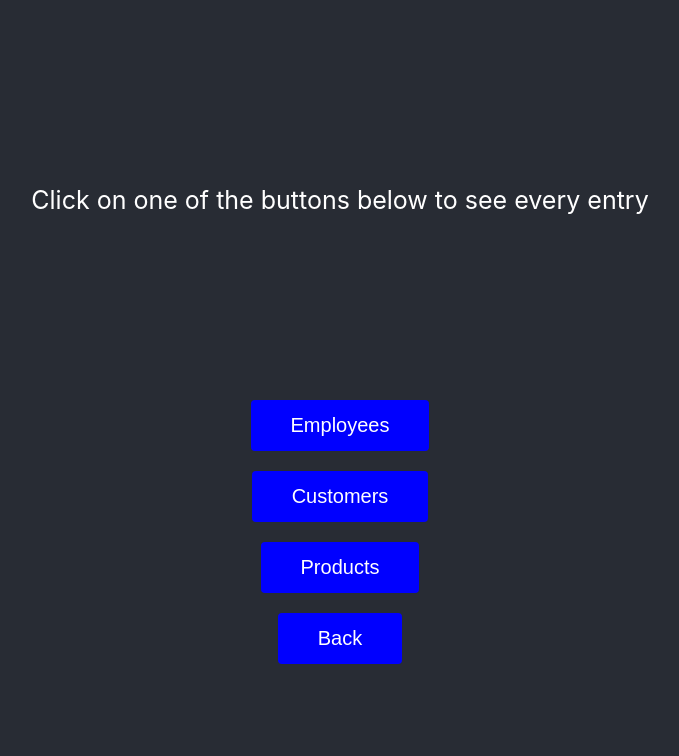
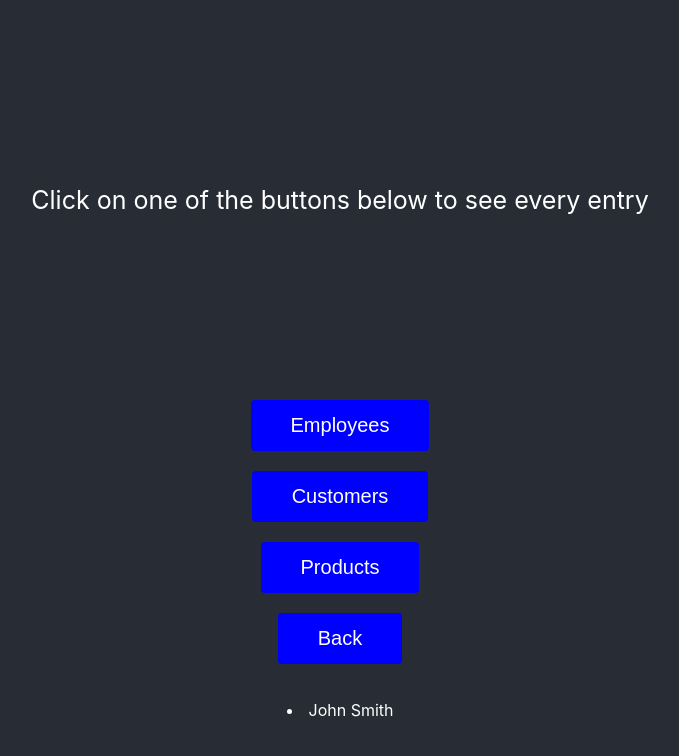
Before and after one commit to TylerTeifke/MongoDB-Grocery-Store-Front-End, a React (Create React App) app: page /SearchAll in a window 1280 px wide. Both pictures are taken after a click on the button "Employees". Shown: the top 756 px of the page, without its empty margins (300-979 px from the left). Built offline with nearby package versions, Linux system fonts and the light colour scheme; no server answers; the HTML template or start-up script is replaced by a standard one.

Commit message:
Got the find method to work with multiple customers.

```diff
--- a/src/pages/search_menus/Search_All.js
+++ b/src/pages/search_menus/Search_All.js
@@ -9,15 +9,12 @@ const SearchAll = () => {
     let navigate = useNavigate();
 
     //Will be used to track the text the user wants displayed
-    const [text, setText] = useState("")
+    const [text, setText] = useState([])
 
-    async function handleFind() {
+    async function handleFind(route) {
         try {
-            const response = await axios.get('/customers');
-            // TODO: add a second customer and see if this function still works
-            const firstNames = response.data.map(customer => customer.firstname)
-            const lastNames = response.data.map(customer => customer.lastname)
-            setText(firstNames + " " + lastNames)
+            const response = await axios.get(route);
+            setText(response.data)
         }
         catch (err) {
             if (!err?.response) {
@@ -35,19 +32,23 @@ const SearchAll = () => {
             <header className="header">
                 Click on one of the buttons below to see every entry
             </header>
-            <button onClick={() => handleFind()}>Employees</button>
+            <button onClick={() => setText([{id: "1", firstname: "John", lastname: "Smith"}])}>Employees</button>
             <br/>
             <br/>
-            <button onClick={() => setText("Customers")}>Customers</button>
+            <button onClick={() => handleFind('/customers')}>Customers</button>
             <br/>
             <br/>
-            <button onClick={() => setText("Products")}>Products</button>
+            <button onClick={() => setText([{id: "1", firstname: "John", lastname: "Smith"}])}>Products</button>
             <br/>
             <br/>
             <button onClick={() => navigate("/Search")}>Back</button>
             <br/>
             <br/>
-            <p>{text}</p>
+            <p>
+                {text.map(customer => {
+                    return <li key={customer._id}>{customer.firstname} {customer.lastname}</li>
+                })}
+            </p>
         </div>
     )
 }
```
